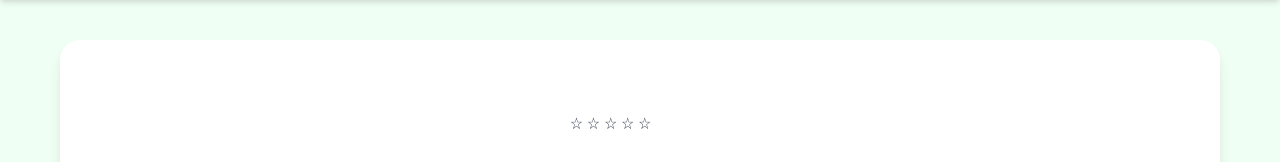
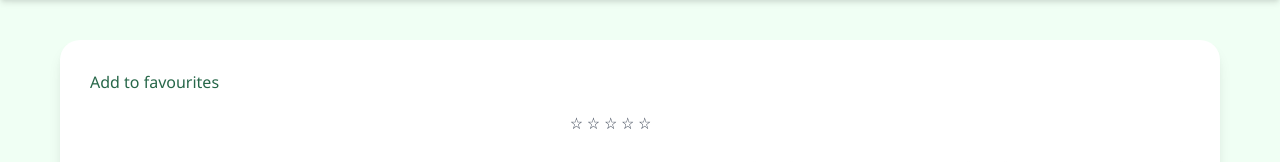
Before and after one commit to Mateo-Buytaert/Recipeazy-deployed, a Django app: template recipes/templates/recipes/recipe_detail.html in a window 1280 px wide. Shown: the part 90-252 px from the top of the page. Run offline with Django 5.2, Linux system fonts and the light colour scheme; the template is opened without the code that fills it, so the values that code supplies are empty.

Commit message:
Update recipe_detail.html

```diff
--- a/recipes/templates/recipes/recipe_detail.html
+++ b/recipes/templates/recipes/recipe_detail.html
@@ -9,6 +9,7 @@
     <meta charset="UTF-8">
     <meta name="viewport" content="width=device-width, initial-scale=1.0">
     <title>Find all the instructions you need for a recipe</title>
+     <meta name="description" content="Find everything you need to know about a recipe, from difficulty to servings to the method, all in one place.">
     <link rel="stylesheet" href="{%static 'css/recipe_detail.css'%}">
 </head>
 <body>
@@ -50,6 +51,7 @@
                 {% if recipe.image %}
                     <img src="{{ recipe.image.url }}" alt="{{ recipe.title }}" class="recipe-image">
                 {% endif %}
+                 <a href="{%url 'star-recipe' recipe.id%}">Add to favourites</a>
             </div>
 
             <div class="recipe-content-column">
```
